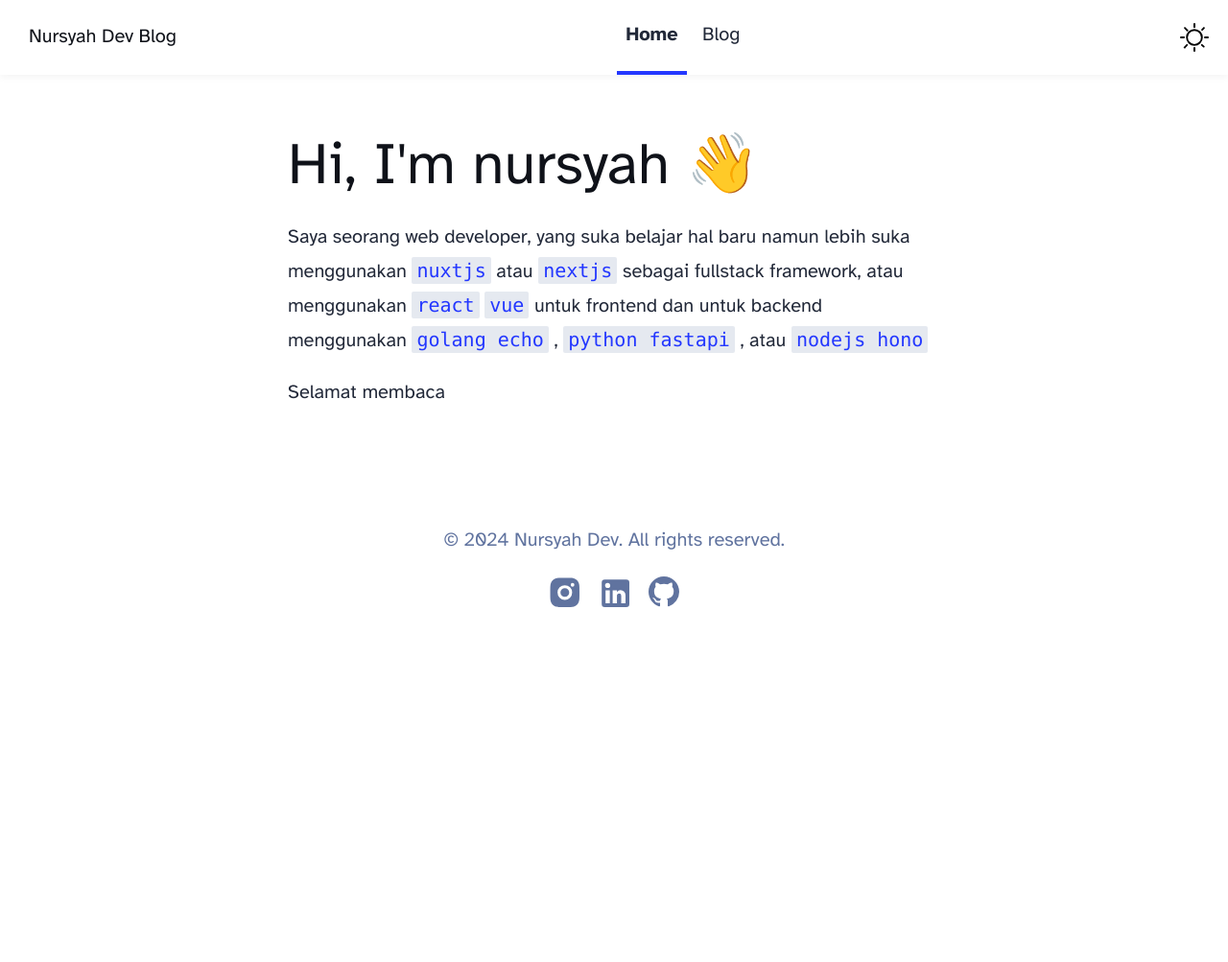
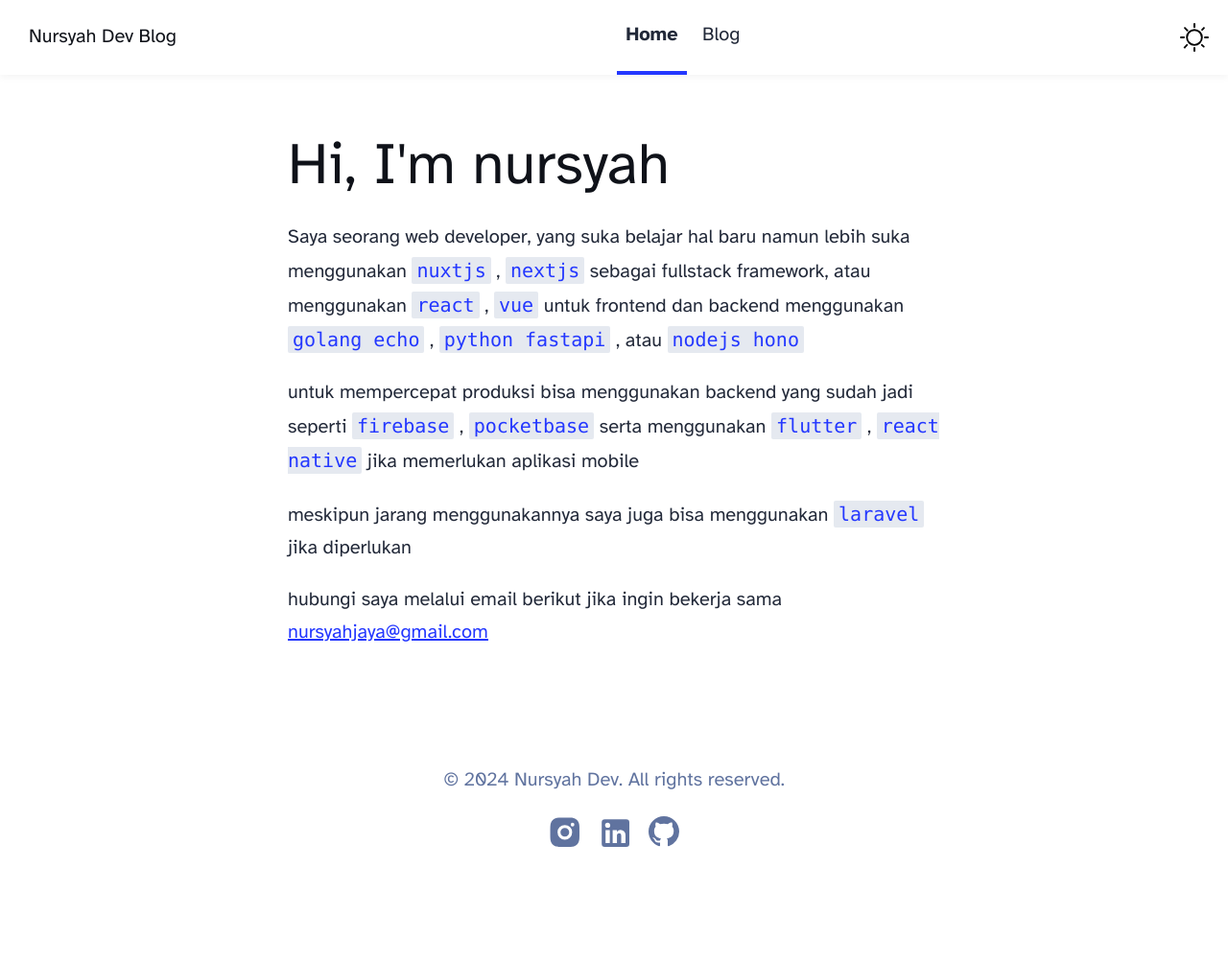
Before and after one commit to nursyah21/nursyah21.github.io, an Astro site: page / in a window 1280 px wide. Shown: the whole page at 96% size. Before the commit the page ends 800 px from the top, so only its background shows below. Built offline with nearby package versions, Linux system fonts and the light colour scheme; Astro itself is replaced by a stand-in of ours.

Commit message:
correct index page

```diff
--- a/src/pages/index.astro
+++ b/src/pages/index.astro
@@ -13,7 +13,13 @@
 	<body>
 		<Header />
 		<main>
-			<h1 class="">Hi, I'm nursyah 👋</h1>
+			<h1 class="">Hi, I'm nursyah
+				<!-- 👋 -->
+				<!-- alo, Saya nursyah  -->
+				<!-- <span class="animate-spin">
+				</span> -->
+
+			</h1>
 			<p>
 
 			</p>
@@ -22,7 +28,7 @@
 				lebih suka menggunakan
 				<a href="https://nuxt.com">
 					<code>nuxtjs</code>
-				</a>atau
+				</a>,
 				<a href="https://nextjs.org">
 					<code>nextjs</code>
 				</a>
@@ -30,12 +36,12 @@
 				atau menggunakan
 				<a href="https://react.dev">
 					<code>react</code>
-				</a>
+				</a>,
 				<a href="https://vuejs.org">
 					<code>vue</code>
 				</a>
 				untuk frontend
-				dan untuk backend menggunakan
+				dan backend menggunakan
 				<a href="https://echo.labstack.com">
 					<code>golang echo</code>
 				</a>,
@@ -46,16 +52,33 @@
 					<code>nodejs hono</code>
 				</a>
 			</p>
-			<!-- <p>Berikut post yang mungkin menarik untuk anda baca:</p> -->
-			<ul>
-				<!-- <li>Edit this page in <code>src/pages/index.astro</code></li>
-				<li>Edit the site header items in <code>src/components/Header.astro</code></li>
-				<li>Add your name to the footer in <code>src/components/Footer.astro</code></li>
-				<li>Check out the included blog posts in <code>src/content/blog/</code></li>
-				<li>Customize the blog post page layout in <code>src/layouts/BlogPost.astro</code></li> -->
-			</ul>
 			<p>
-				Selamat membaca
+				untuk mempercepat produksi bisa menggunakan
+				backend yang sudah jadi seperti
+				<a href="https://firebase.google.com/">
+					<code>firebase</code>
+				</a>,
+				<a href="https://pocketbase.io/">
+					<code>pocketbase</code>
+				</a> serta menggunakan
+				<a href="https://flutter.dev/">
+					<code>flutter</code>
+				</a>,
+				<a href="https://reactnative.dev/">
+					<code>react native</code>
+				</a> jika memerlukan aplikasi mobile
+			</p>
+
+			<p>meskipun jarang menggunakannya
+				saya juga bisa menggunakan
+				<a href="https://laravel.com/">
+					<code>laravel</code>
+				</a> jika diperlukan
+			</p>
+
+			<p>
+				hubungi saya melalui email berikut jika ingin bekerja sama
+				<a href="mailto:nursyahjaya@gmail.com" class="underline">nursyahjaya@gmail.com</a>
 			</p>
 		</main>
 		<Footer />
```
Also changed, not shown: 1 other file.
